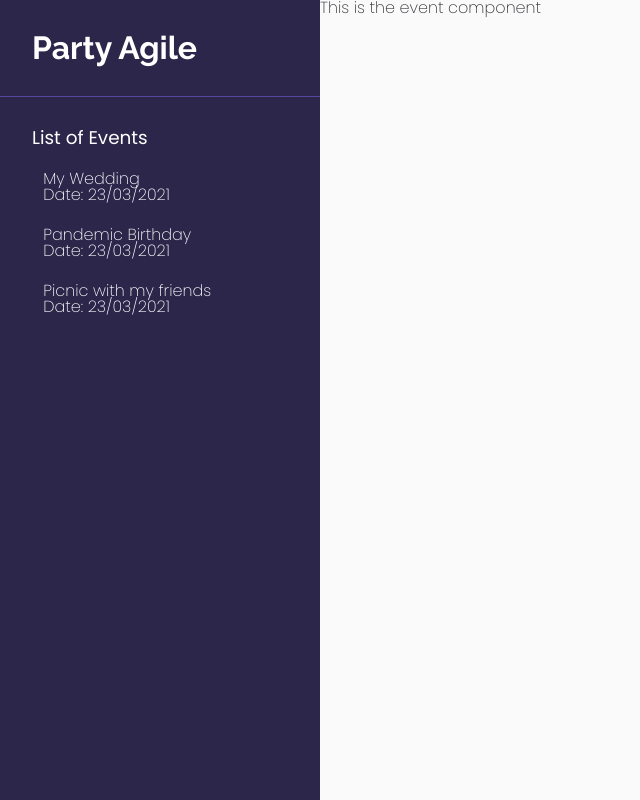
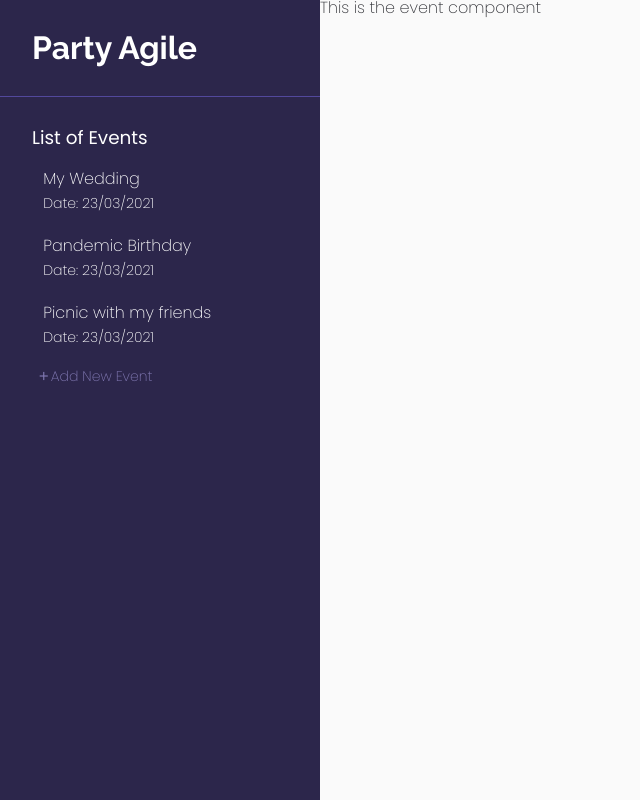
Before and after one commit to jmramirez/jose-ramirez-capstone, a React (Create React App) app in the folder client/: page / in a window 1280 px wide. Shown: the whole page, without its empty margins (0-640 px from the left). Built offline with nearby package versions, Linux system fonts and the light colour scheme.

Commit message:
Add Event Item styling

```diff
--- a/client/public/index.html
+++ b/client/public/index.html
@@ -24,7 +24,8 @@
       work correctly both with client-side routing and a non-root public URL.
       Learn how to configure a non-root public URL by running `npm run build`.
     -->
-    <title>React App</title>
+    <title>PartyAgile</title>
+    <link href="https://fonts.googleapis.com/icon?family=Material+Icons" rel="stylesheet">
   </head>
   <body>
     <noscript>You need to enable JavaScript to run this app.</noscript>
--- a/client/src/components/Sidebar/Sidebar.js
+++ b/client/src/components/Sidebar/Sidebar.js
@@ -10,8 +10,9 @@ const Sidebar = () => {
         <h3 className="sidebar-events__title">List of Events</h3>
         <ul className="events">
           <li className="events-items"><p className="event-name">My Wedding</p><p className="event-date">Date: 23/03/2021</p></li>
-          <li className="events-items"><p>Pandemic Birthday</p><p>Date: 23/03/2021</p></li>
-          <li className="events-items"><p>Picnic with my friends</p><p>Date: 23/03/2021</p></li>
+          <li className="events-items"><p>Pandemic Birthday</p><p className="event-date">Date: 23/03/2021</p></li>
+          <li className="events-items"><p>Picnic with my friends</p><p className="event-date">Date: 23/03/2021</p></li>
+          <li className="event-add"><spa className="material-icons event-add__icon">add</spa>Add New Event</li>
           </ul>
       </div>
     </div>
--- a/client/src/components/Sidebar/Sidebar.scss
+++ b/client/src/components/Sidebar/Sidebar.scss
@@ -35,10 +35,37 @@
     padding: 0.75rem 0 0.75rem 0.7rem;
     cursor: pointer;
     border-left: 0;
-    transition: all .2s ease-in-out;
+    transition: all .3s ease-in-out;
 
     &:hover {
       border-left: 2px solid #8179b3;
     }
   }
 }
+
+.event {
+  &-date {
+    @include p;
+    margin-top: 0.3rem;
+  }
+
+  &-add {
+    display: flex;
+    align-items: center;
+    color: #8179b3;
+    cursor: pointer;
+    @include p;
+    width: 71%;
+    padding: .3rem;
+    transition: all .2s ease-in;
+
+    &:hover {
+      color: $primary-white;
+      background-color: #8179b3;
+    }
+
+    &__icon {
+      font-size: 0.875rem;
+    }
+  }
+}
--- a/client/src/partials/_mixins.scss
+++ b/client/src/partials/_mixins.scss
@@ -22,4 +22,5 @@
   font-size: 0.875rem;
   line-height: 1.375rem;
   font-family: 'Poppins', sans-serif ;
+  font-weight: 400;
 }
```
